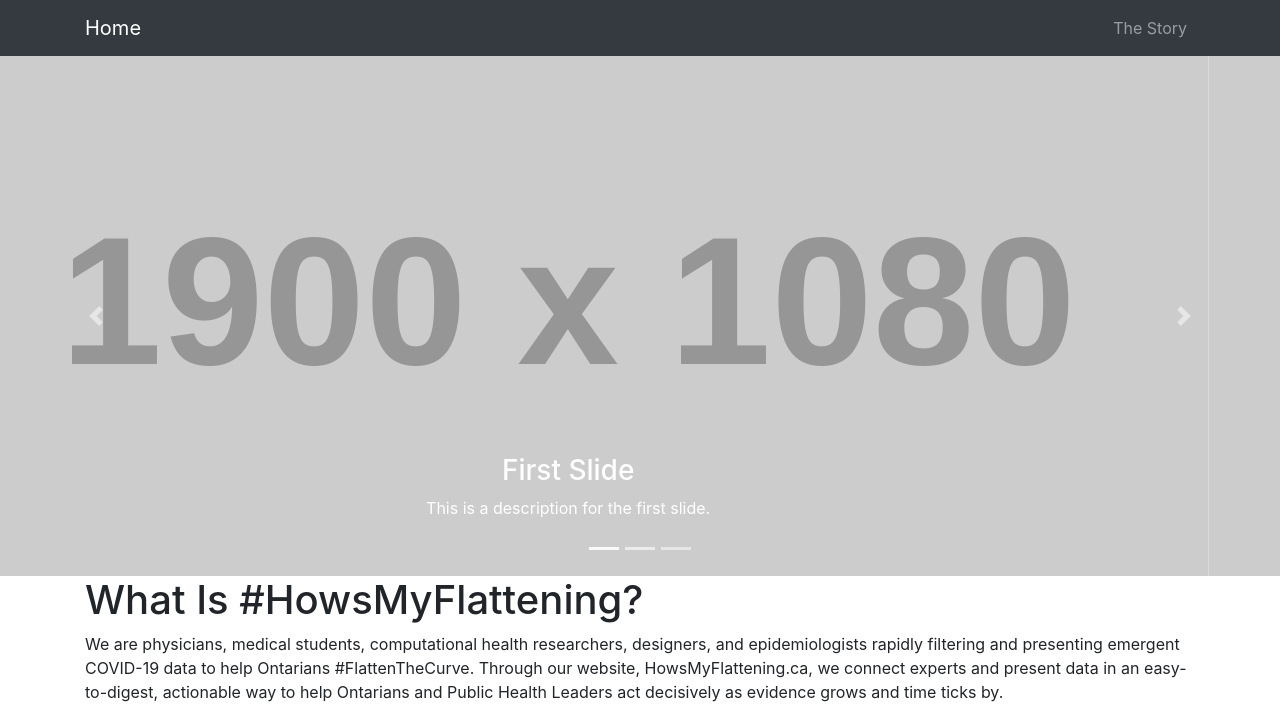
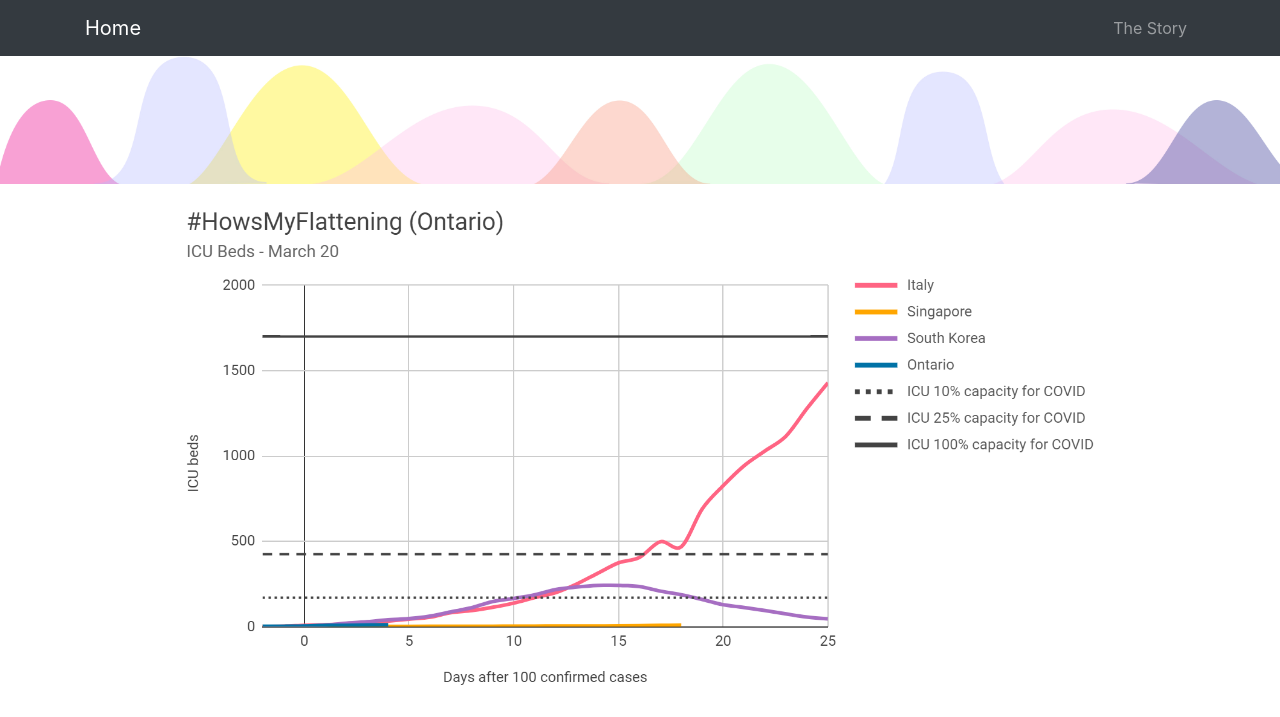
Before and after one commit to a-liaqat/howsmyflattening, a website: page public/index.html in a window 1280 px wide. Shown: the top 717 px of the page. Drawn offline with Linux system fonts and the light colour scheme; placeholder pictures from the web are drawn by us.

Commit message:
Styling changes

```diff
--- a/public/css/modern-business.css
+++ b/public/css/modern-business.css
@@ -20,3 +20,9 @@
 .portfolio-item {
   margin-bottom: 30px;
 }
+
+img.center {
+display: block;
+margin-left: auto;
+margin-right: auto;
+}
--- a/public/index.html
+++ b/public/index.html
@@ -19,7 +19,7 @@
 </head>
 
 <body>
-
+   <a href="#" class="navbar-left"><img src="media/navbar.jpg" width=100%></a>
   <!-- Navigation -->
   <nav class="navbar fixed-top navbar-expand-lg navbar-dark bg-dark fixed-top">
     <div class="container">
@@ -37,44 +37,9 @@
   </nav>
 
   <header>
-    <div id="carouselExampleIndicators" class="carousel slide" data-ride="carousel">
-      <ol class="carousel-indicators">
-        <li data-target="#carouselExampleIndicators" data-slide-to="0" class="active"></li>
-        <li data-target="#carouselExampleIndicators" data-slide-to="1"></li>
-        <li data-target="#carouselExampleIndicators" data-slide-to="2"></li>
-      </ol>
-      <div class="carousel-inner" role="listbox">
-        <!-- Slide One - Set the background image for this slide in the line below -->
-        <div class="carousel-item active" style="background-image: url('http://placehold.it/1900x1080')">
-          <div class="carousel-caption d-none d-md-block">
-            <h3>First Slide</h3>
-            <p>This is a description for the first slide.</p>
-          </div>
-        </div>
-        <!-- Slide Two - Set the background image for this slide in the line below -->
-        <div class="carousel-item" style="background-image: url('http://placehold.it/1900x1080')">
-          <div class="carousel-caption d-none d-md-block">
-            <h3>Second Slide</h3>
-            <p>This is a description for the second slide.</p>
-          </div>
-        </div>
-        <!-- Slide Three - Set the background image for this slide in the line below -->
-        <div class="carousel-item" style="background-image: url('http://placehold.it/1900x1080')">
-          <div class="carousel-caption d-none d-md-block">
-            <h3>Third Slide</h3>
-            <p>This is a description for the third slide.</p>
-          </div>
-        </div>
-      </div>
-      <a class="carousel-control-prev" href="#carouselExampleIndicators" role="button" data-slide="prev">
-        <span class="carousel-control-prev-icon" aria-hidden="true"></span>
-        <span class="sr-only">Previous</span>
-      </a>
-      <a class="carousel-control-next" href="#carouselExampleIndicators" role="button" data-slide="next">
-        <span class="carousel-control-next-icon" aria-hidden="true"></span>
-        <span class="sr-only">Next</span>
-      </a>
-    </div>
+
+     <p><img src="media/image6.png" width="75%" alt="Chart" class = "center"/></p>
+
   </header>
 
   <!-- Page Content -->
```
Also changed, not shown: public/story.html (+3 -1 lines), public/media/navbar.jpg (added), 1 other file.
